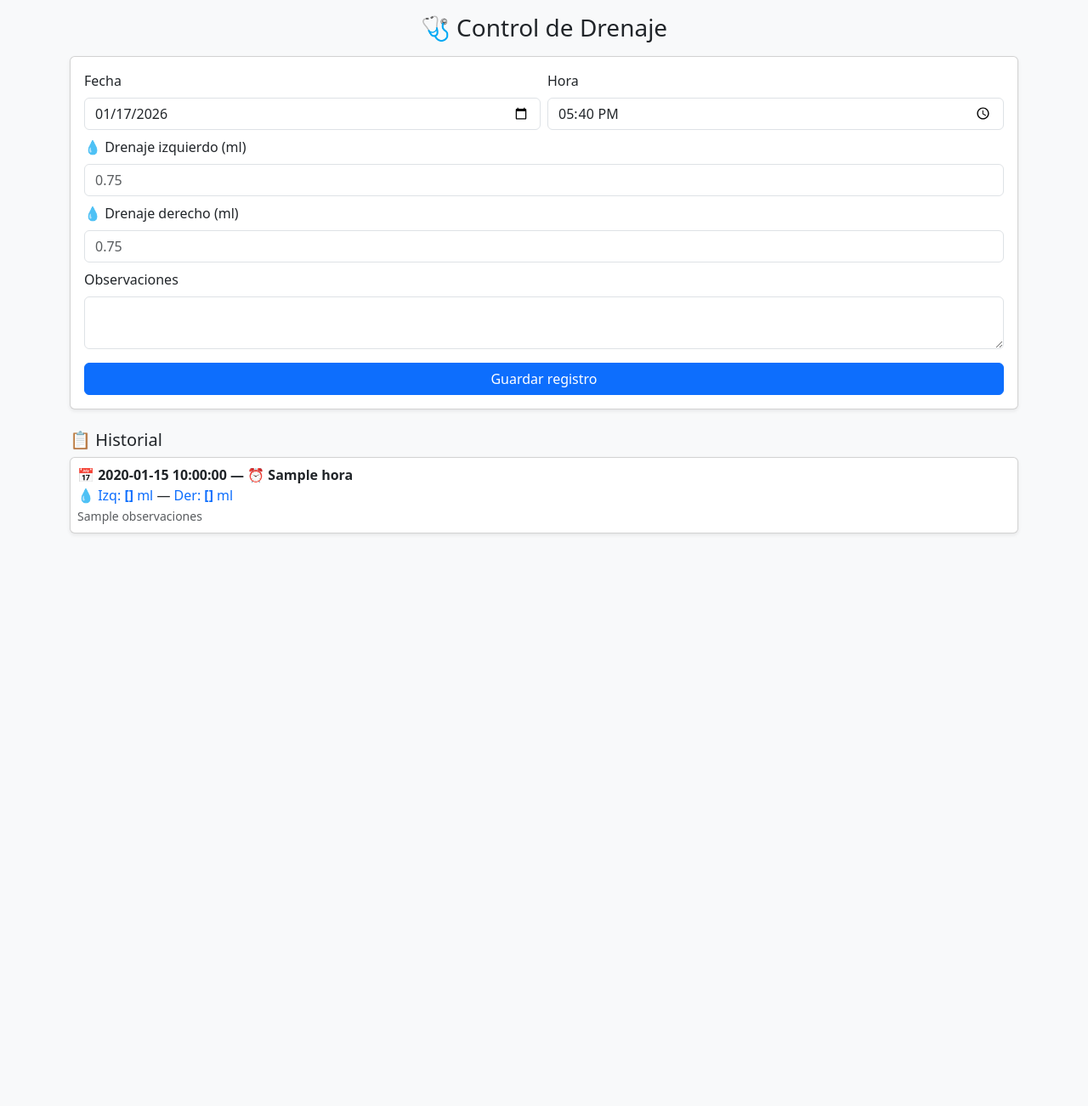
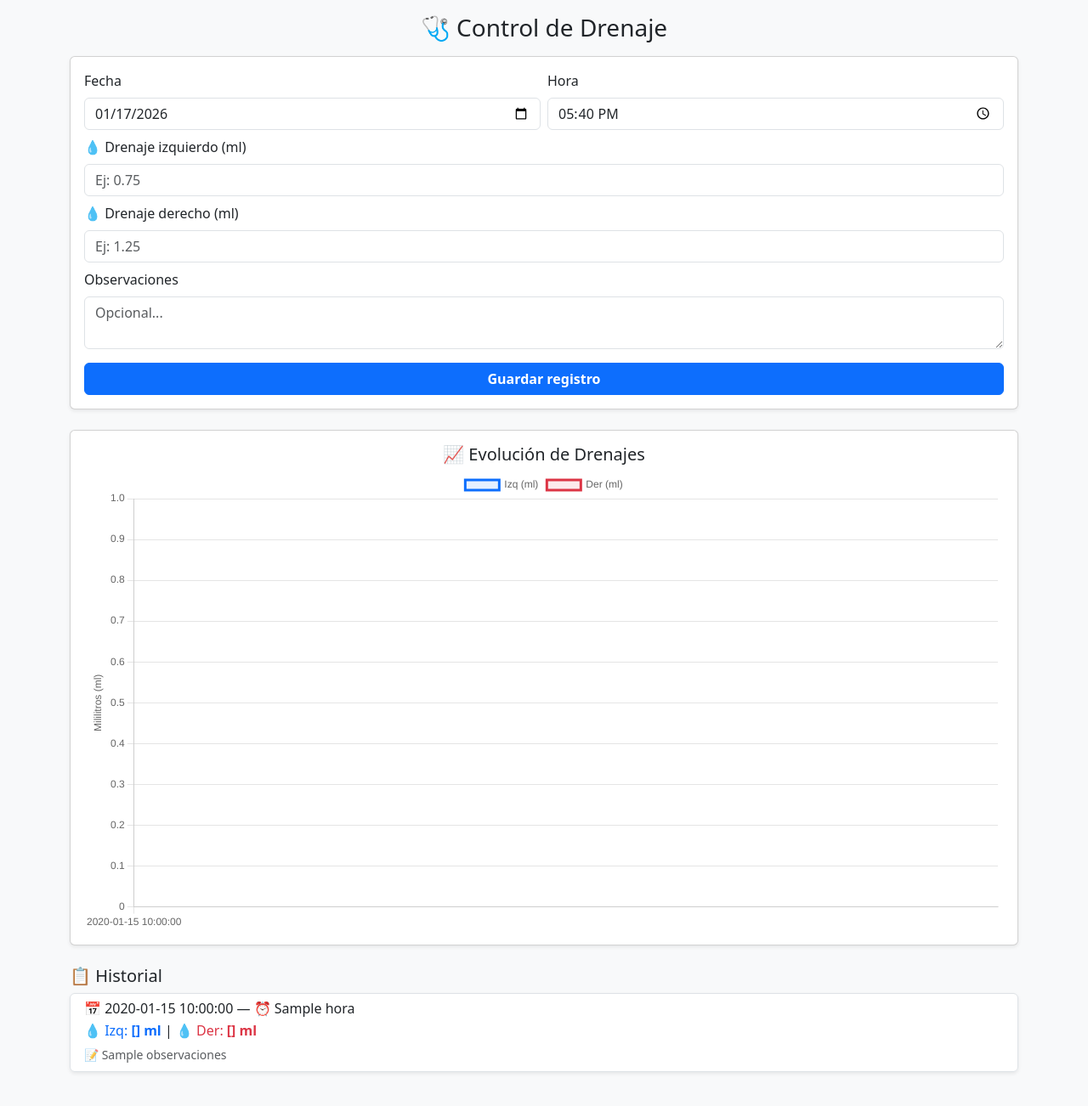
Before and after one commit to Pastormerlo/control-drenaje, a Flask app: page / in a window 1280 px wide. Shown: the whole page at 85% size. Before the commit the page ends 629 px from the top, so only its background shows below. Run offline with Flask 3, Linux system fonts and the light colour scheme; tables that the repository leaves empty hold one stand-in row (values such as "Sample post"); a database or web service that is not in the repository returns one stand-in record (values such as "Sample title"); some libraries are stand-ins or nearby versions.

Commit message:
Add files via upload

```diff
--- a/templates/index.html
+++ b/templates/index.html
@@ -24,38 +24,96 @@
         </div>
 
         <label class="form-label mt-2">💧 Drenaje izquierdo (ml)</label>
-        <input type="number" name="cantidad_izq" step="0.01" class="form-control" placeholder="0.75" required>
+        <input type="number" name="cantidad_izq" step="0.01" class="form-control" placeholder="Ej: 0.75" required>
 
         <label class="form-label mt-2">💧 Drenaje derecho (ml)</label>
-        <input type="number" name="cantidad_der" step="0.01" class="form-control" placeholder="0.75" required>
+        <input type="number" name="cantidad_der" step="0.01" class="form-control" placeholder="Ej: 1.25" required>
 
         <label class="form-label mt-2">Observaciones</label>
-        <textarea name="observaciones" class="form-control" rows="2"></textarea>
+        <textarea name="observaciones" class="form-control" rows="2" placeholder="Opcional..."></textarea>
 
-        <button class="btn btn-primary mt-3 w-100">Guardar registro</button>
+        <button class="btn btn-primary mt-3 w-100 fw-bold">Guardar registro</button>
     </form>
 
+    <div class="card mt-4 mb-4 shadow-sm p-3">
+        <h5 class="text-center">📈 Evolución de Drenajes</h5>
+        <canvas id="graficoDrenaje"></canvas>
+    </div>
+
     <h5>📋 Historial</h5>
-
-    {% for r in registros %}
-    <div class="card mb-2 shadow-sm">
-        <div class="card-body p-2">
-            <strong>📅 {{ r.fecha }} — ⏰ {{ r.hora }}</strong><br>
-            <span class="text-primary">💧 Izq: <strong>{{ r.cant_izq }}</strong> ml</span> —
-            <span class="text-primary">Der: <strong>{{ r.cant_der }}</strong> ml</span><br>
-            <small class="text-muted">{{ r.observaciones }}</small>
+    <div class="list-group shadow-sm mb-4">
+        {% for r in registros %}
+        <div class="list-group-item">
+            <div class="d-flex w-100 justify-content-between">
+                <h6 class="mb-1">📅 {{ r.fecha }} — ⏰ {{ r.hora }}</h6>
+            </div>
+            <p class="mb-1">
+                <span class="text-primary">💧 Izq: <strong>{{ r.cant_izq }} ml</strong></span> |
+                <span class="text-danger">💧 Der: <strong>{{ r.cant_der }} ml</strong></span>
+            </p>
+            {% if r.observaciones %}
+            <small class="text-muted">📝 {{ r.observaciones }}</small>
+            {% endif %}
         </div>
+        {% endfor %}
     </div>
-    {% endfor %}
 </div>
 
+<script src="https://cdn.jsdelivr.net/npm/chart.js"></script>
+
 <script>
-    // Esto te ahorra tiempo poniendo la fecha y hora actual
+    // 1. Auto-completado de Fecha y Hora al cargar la página
     window.onload = function() {
         const ahora = new Date();
         document.getElementById('f_auto').value = ahora.toISOString().split('T')[0];
         document.getElementById('h_auto').value = ahora.toLocaleTimeString('it-IT', { hour: '2-digit', minute: '2-digit' });
     }
+
+    // 2. Lógica del Gráfico
+    // Extraemos datos de las variables enviadas por Flask
+    const fechas = [{% for r in registros|reverse %}"{{ r.fecha }}"{% if not loop.last %}, {% endif %}{% endfor %}];
+    const datosIzq = [{% for r in registros|reverse %}{{ r.cant_izq }}{% if not loop.last %}, {% endif %}{% endfor %}];
+    const datosDer = [{% for r in registros|reverse %}{{ r.cant_der }}{% if not loop.last %}, {% endif %}{% endfor %}];
+
+    const ctx = document.getElementById('graficoDrenaje').getContext('2d');
+    new Chart(ctx, {
+        type: 'line',
+        data: {
+            labels: fechas,
+            datasets: [
+                {
+                    label: 'Izq (ml)',
+                    data: datosIzq,
+                    borderColor: '#0d6efd',
+                    backgroundColor: 'rgba(13, 110, 253, 0.1)',
+                    borderWidth: 3,
+                    tension: 0.3,
+                    fill: true
+                },
+                {
+                    label: 'Der (ml)',
+                    data: datosDer,
+                    borderColor: '#dc3545',
+                    backgroundColor: 'rgba(220, 53, 69, 0.1)',
+                    borderWidth: 3,
+                    tension: 0.3,
+                    fill: true
+                }
+            ]
+        },
+        options: {
+            responsive: true,
+            plugins: {
+                legend: { position: 'top' }
+            },
+            scales: {
+                y: {
+                    beginAtZero: true,
+                    title: { display: true, text: 'Mililitros (ml)' }
+                }
+            }
+        }
+    });
 </script>
 
 </body>
```
